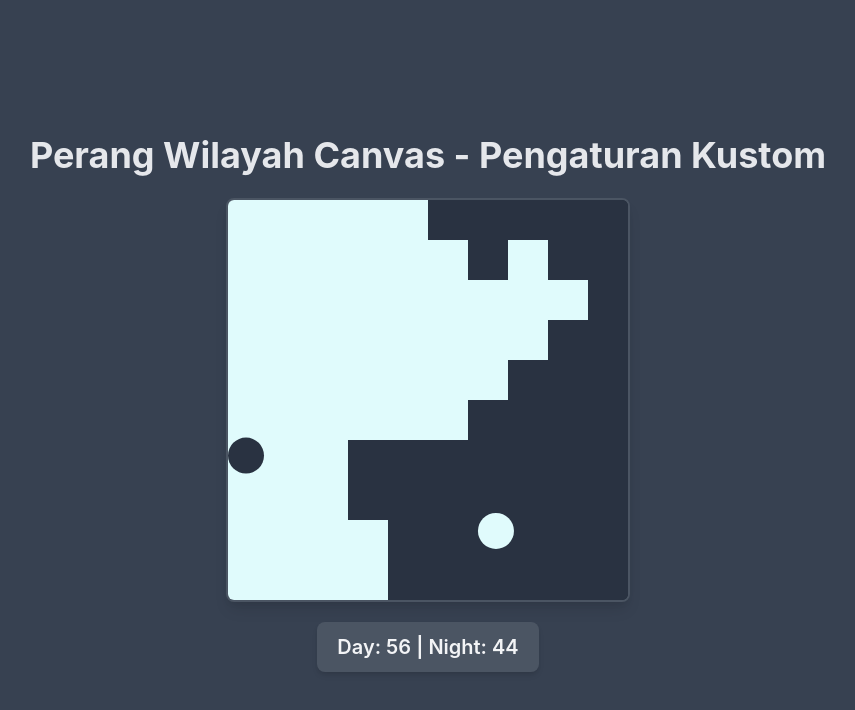
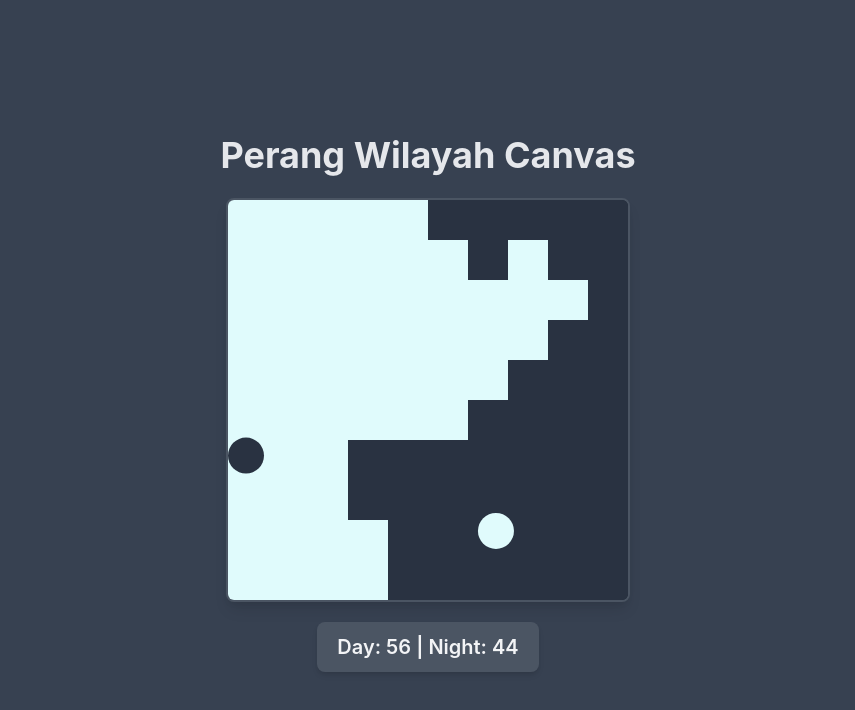
Before and after one commit to sayonara90s/sayonara90s.github.io, a plain HTML site: page index.html in a window 1280 px wide. Shown: the whole page, without its empty margins (212-1067 px from the left). Drawn offline with nearby package versions, Linux system fonts and the light colour scheme.

Commit message:
Update index.html
Update title

```diff
--- a/index.html
+++ b/index.html
@@ -3,7 +3,7 @@
 <head>
     <meta charset="UTF-8">
     <meta name="viewport" content="width=device-width, initial-scale=1.0">
-    <title>Pong Wars Canvas - Pengaturan Kustom</title>
+    <title>Pong Wars Canvas</title>
     <script src="https://cdn.tailwindcss.com"></script>
     <style>
         body {
@@ -41,7 +41,7 @@
     </style>
 </head>
 <body class="bg-gray-700 text-gray-100">
-    <h1 class="title">Perang Wilayah Canvas - Pengaturan Kustom</h1>
+    <h1 class="title">Perang Wilayah Canvas</h1>
     <canvas id="gameCanvas"></canvas>
     <div id="scoreDisplay" class="score-container">Day: 0 | Night: 0</div>
 
```
